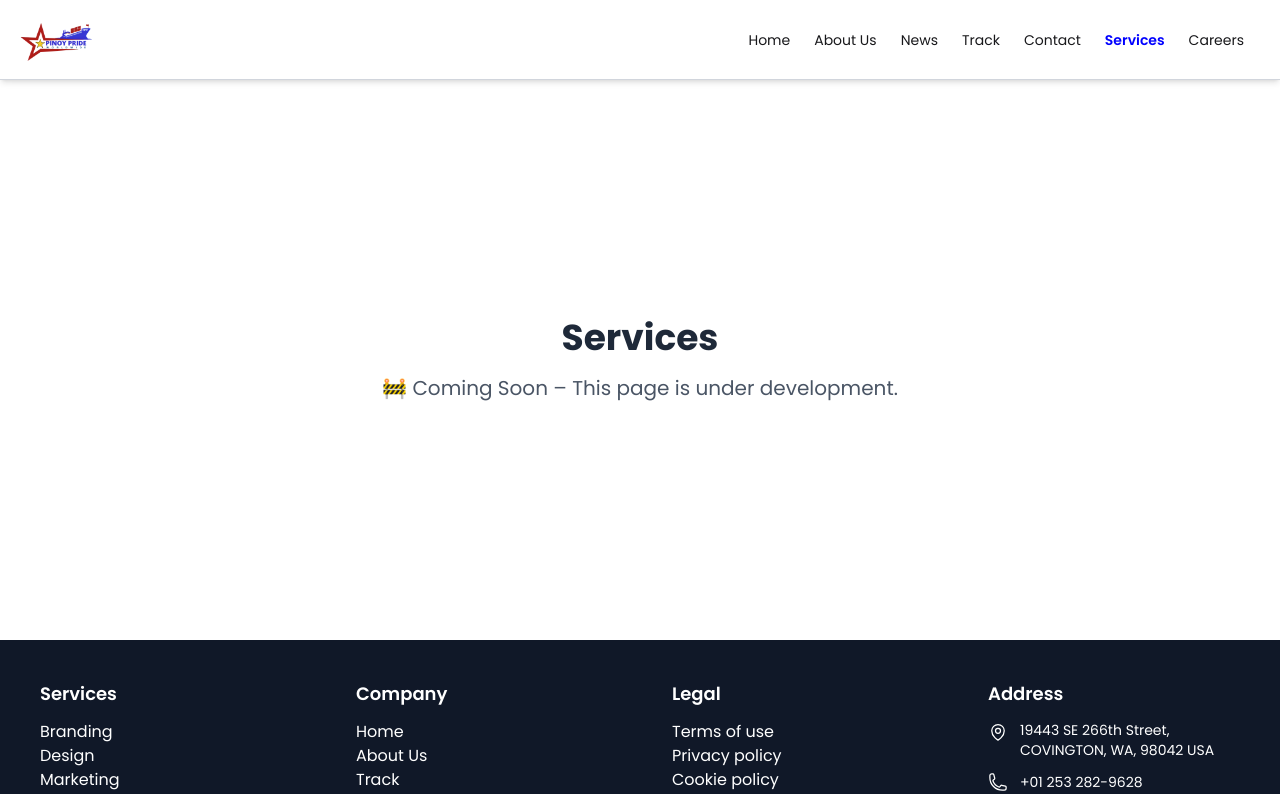
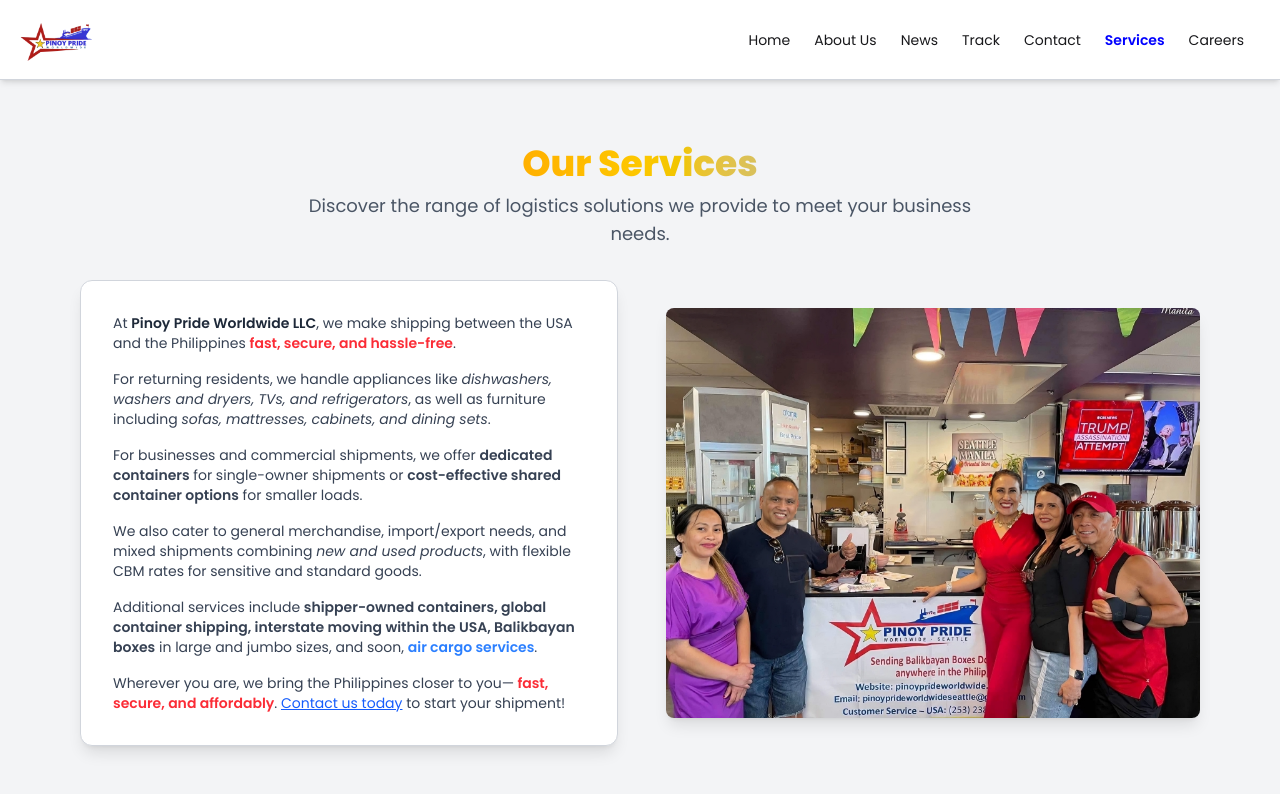
Before and after one commit to derekcatigan/pinoyprideworldwidellc, a Vue app: page /services in a window 1280 px wide. Shown: the top 794 px of the page. Built offline with nearby package versions, Linux system fonts and the light colour scheme.

Commit message:
commit latest changes

```diff
--- a/src/components/Footer.vue
+++ b/src/components/Footer.vue
@@ -14,20 +14,20 @@
             <!-- Services -->
             <nav>
                 <h6 class="text-lg font-semibold mb-3">Services</h6>
-                <RouterLink to="/" class="block hover:underline">Branding</RouterLink>
-                <RouterLink to="/" class="block hover:underline">Design</RouterLink>
-                <RouterLink to="/" class="block hover:underline">Marketing</RouterLink>
-                <RouterLink to="/" class="block hover:underline">Advertisement</RouterLink>
+                <RouterLink to="/services" class="block hover:underline">What we Offer</RouterLink>
+                <RouterLink to="/services" class="block hover:underline">Prohibited Items to send</RouterLink>
             </nav>
 
-            <!-- Company -->
+            <!-- Quick Links -->
             <nav>
-                <h6 class="text-lg font-semibold mb-3">Company</h6>
+                <h6 class="text-lg font-semibold mb-3">Quick Links</h6>
                 <RouterLink to="/" class="block hover:underline">Home</RouterLink>
-                <RouterLink to="/" class="block hover:underline">About Us</RouterLink>
-                <RouterLink to="/" class="block hover:underline">Track</RouterLink>
-                <RouterLink to="/" class="block hover:underline">Contact</RouterLink>
-                <RouterLink to="/" class="block hover:underline">Careers</RouterLink>
+                <RouterLink to="/about-us" class="block hover:underline">About Us</RouterLink>
+                <RouterLink to="/news" class="block hover:underline">News</RouterLink>
+                <RouterLink to="/track" class="block hover:underline">Track</RouterLink>
+                <RouterLink to="/contact" class="block hover:underline">Contact</RouterLink>
+                <RouterLink to="/services" class="block hover:underline">Services</RouterLink>
+                <RouterLink to="/careers" class="block hover:underline">Careers</RouterLink>
             </nav>
 
             <!-- Legal -->
--- a/src/views/Services.vue
+++ b/src/views/Services.vue
@@ -1,6 +1,71 @@
 <script setup>
-import ComingSoon from '@/components/ComingSoon.vue';
+import ServiceImage01 from '@/assets/images/FowarderImage07.png';
 </script>
+
 <template>
-    <ComingSoon page="Services" />
+    <section class="mb-12 py-16 bg-gray-100">
+        <!-- Headline -->
+        <div class="text-center mb-8 px-4">
+            <h2 v-fade-slide-up="100" class="text-3xl sm:text-4xl font-extrabold text-transparent
+                 bg-clip-text bg-gradient-to-r from-red-500 via-yellow-400 to-blue-500">
+                Our Services
+            </h2>
+            <p v-fade-slide-up="200" class="mt-2 text-gray-600 text-base sm:text-lg max-w-2xl mx-auto">
+                Discover the range of logistics solutions we provide to meet your business needs.
+            </p>
+        </div>
+
+        <div class="max-w-6xl mx-auto flex flex-col md:flex-row items-stretch gap-12 px-4">
+
+            <!-- Text Column -->
+            <div v-fade-slide-up="100"
+                class="md:w-1/2 bg-white border border-gray-300 p-8 rounded-xl shadow-lg flex flex-col justify-center text-gray-700 text-sm space-y-4">
+                <p>
+                    At <span class="font-semibold text-gray-800">Pinoy Pride Worldwide LLC</span>, we make shipping
+                    between the USA and the Philippines <span class="text-red-500 font-semibold">fast, secure, and
+                        hassle-free</span>.
+                </p>
+
+                <p>
+                    For returning residents, we handle appliances like <span class="italic">dishwashers, washers and
+                        dryers, TVs, and refrigerators</span>, as well as furniture including <span
+                        class="italic">sofas,
+                        mattresses, cabinets, and dining sets</span>.
+                </p>
+
+                <p>
+                    For businesses and commercial shipments, we offer <span class="font-semibold">dedicated
+                        containers</span> for single-owner shipments or <span class="font-semibold">cost-effective
+                        shared
+                        container options</span> for smaller loads.
+                </p>
+
+                <p>
+                    We also cater to general merchandise, import/export needs, and mixed shipments combining
+                    <span class="italic">new and used products</span>, with flexible CBM rates for sensitive and
+                    standard goods.
+                </p>
+
+                <p>
+                    Additional services include <span class="font-semibold">shipper-owned containers, global container
+                        shipping, interstate moving within the USA, Balikbayan boxes</span> in large and jumbo sizes,
+                    and
+                    soon, <span class="font-semibold text-blue-500">air cargo services</span>.
+                </p>
+
+                <p>
+                    Wherever you are, we bring the Philippines closer to you—<span class="text-red-500 font-semibold">
+                        fast, secure, and affordably</span>. <span
+                        class="underline cursor-pointer text-blue-600 hover:text-blue-800">
+                        Contact us today</span> to start your shipment!
+                </p>
+            </div>
+
+            <!-- Image Column -->
+            <div v-fade-slide-up="200" class="md:w-1/2 flex justify-center items-center">
+                <img :src="ServiceImage01" alt="Shipping services illustration"
+                    class="w-full rounded-lg shadow-lg object-cover hover:scale-105 transition-transform duration-300">
+            </div>
+        </div>
+    </section>
 </template>
```
Also changed, not shown: src/assets/images/FowarderImage07.png, 1 other file (tests, documents, lock files or other folders).
